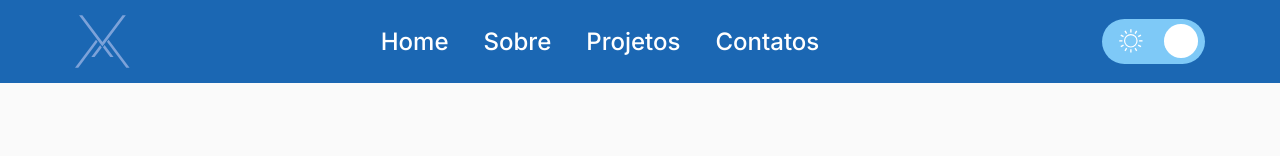
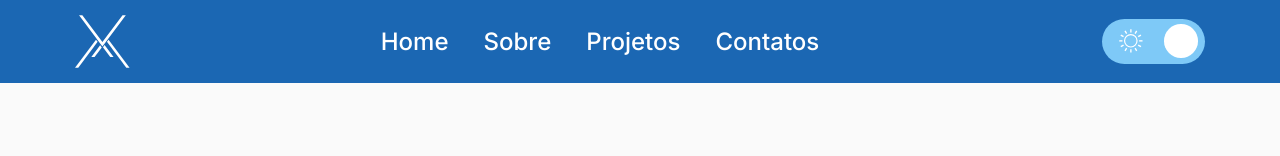
Before and after one commit to victoraamlima/portfolio, a React (Create React App) app: page / in a window 1280 px wide. Shown: the top 156 px of the page. Built offline with nearby package versions, Linux system fonts and the light colour scheme.

Commit message:
Update logo filter in StyledLogo component

```diff
--- a/src/components/Header/styleHeader.js
+++ b/src/components/Header/styleHeader.js
@@ -45,12 +45,12 @@ const StyledHeader = styled.header`
 
 const StyledLogo = styled.img`
   height: 7rem;
-  filter: ${({ theme }) =>
-    theme.theme === "light"
-      ? "invert(31%) sepia(89%) saturate(1029%) hue-rotate(184deg) brightness(89%) contrast(90%)"
-      : "none"};
 
   @media (max-width: ${breakpoints.medium1}px) {
+    filter: ${({ theme }) =>
+      theme.theme === "light"
+        ? "invert(31%) sepia(89%) saturate(1029%) hue-rotate(184deg) brightness(65%) contrast(200%)"
+        : "none"};
     position: absolute;
     top: 50%;
     left: 50%;
```
